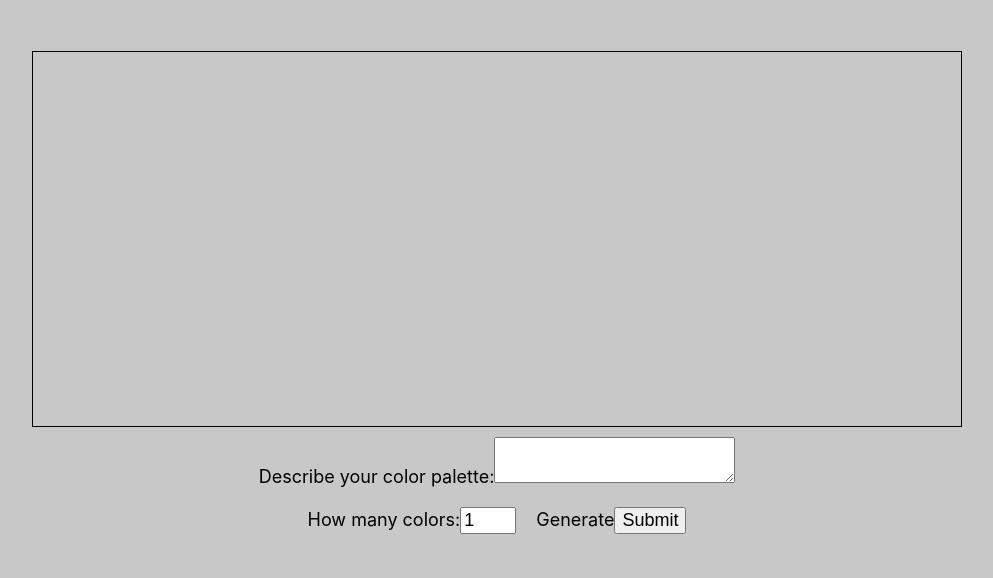
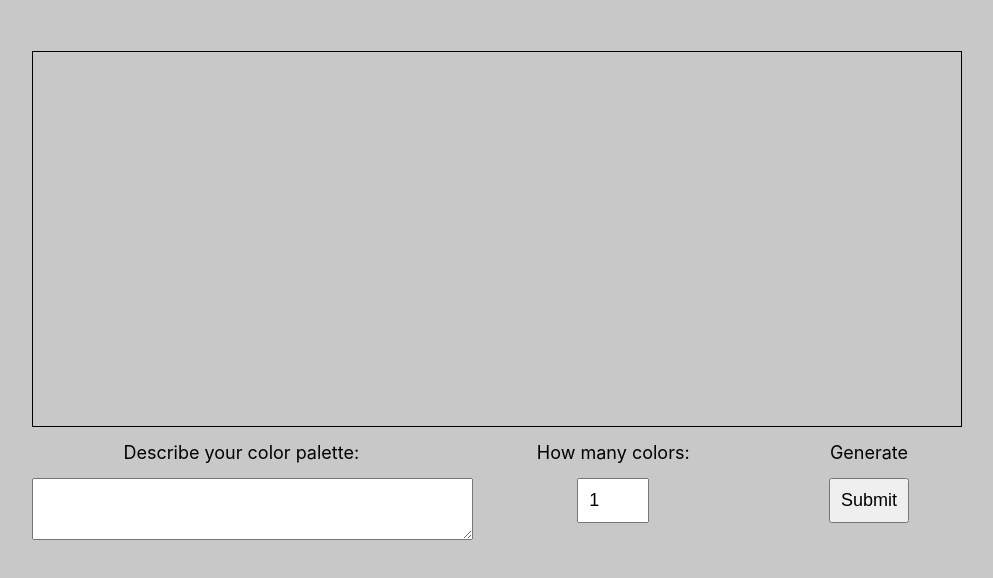
Before and after one commit to olozzalap/Word-Color-Schemes, a React (Create React App) app: page / in a window 1280 px wide. Shown: the top 578 px of the page, without its empty margins (143-1136 px from the left). Built offline with nearby package versions, Linux system fonts and the light colour scheme.

Commit message:
Improved display of .color-input with three columns setup

```diff
--- a/src/components/app/App.js
+++ b/src/components/app/App.js
@@ -96,16 +96,18 @@ class App extends Component {
           })}
         </section>
         <section className="color-input">
-          <label>Describe your color palette:
+          <article className="seed-text">
+            <label>Describe your color palette:</label>
             <textarea value={this.state.seedText} onChange={this.handleChange} name="seedText"/>
-          </label>
-          <br />
-          <label>How many colors:
+          </article>
+          <article className="num-colors">
+            <label>How many colors:</label>
             <input type="number" value={this.state.numColors} onChange={this.handleChange} name="numColors" min="1" max="6"/>
-          </label>
-          <label>Generate
+          </article>
+          <article className="submit-colors">
+            <label>Generate</label>
             <input type="submit" onClick={this.handleSubmit}/>
-          </label>
+          </article>
         </section>
       </main>
     );
--- a/src/index.css
+++ b/src/index.css
@@ -34,10 +34,26 @@ main {
 	text-align: center;
 	font-size:  18px;
 }
-.color-input label {
+.color-input article {
 	display: inline-block;
+	vertical-align: top;
+	text-align: center;
+}
+.color-input article.seed-text {
+	width:  45%;
+}
+.color-input article.num-colors {
+	width:  35%;
+}
+.color-input article.submit-colors {
+	width: 20%;
+}
+.color-input label, .color-input textarea, .color-input input {
+	display: block;
 	padding:  10px;
-}
-.color-input textarea, .color-input input {
+	margin: 5px auto;
 	font-size:  18px;
 }
+.color-input textarea {
+	width:  100%;
+}
```
